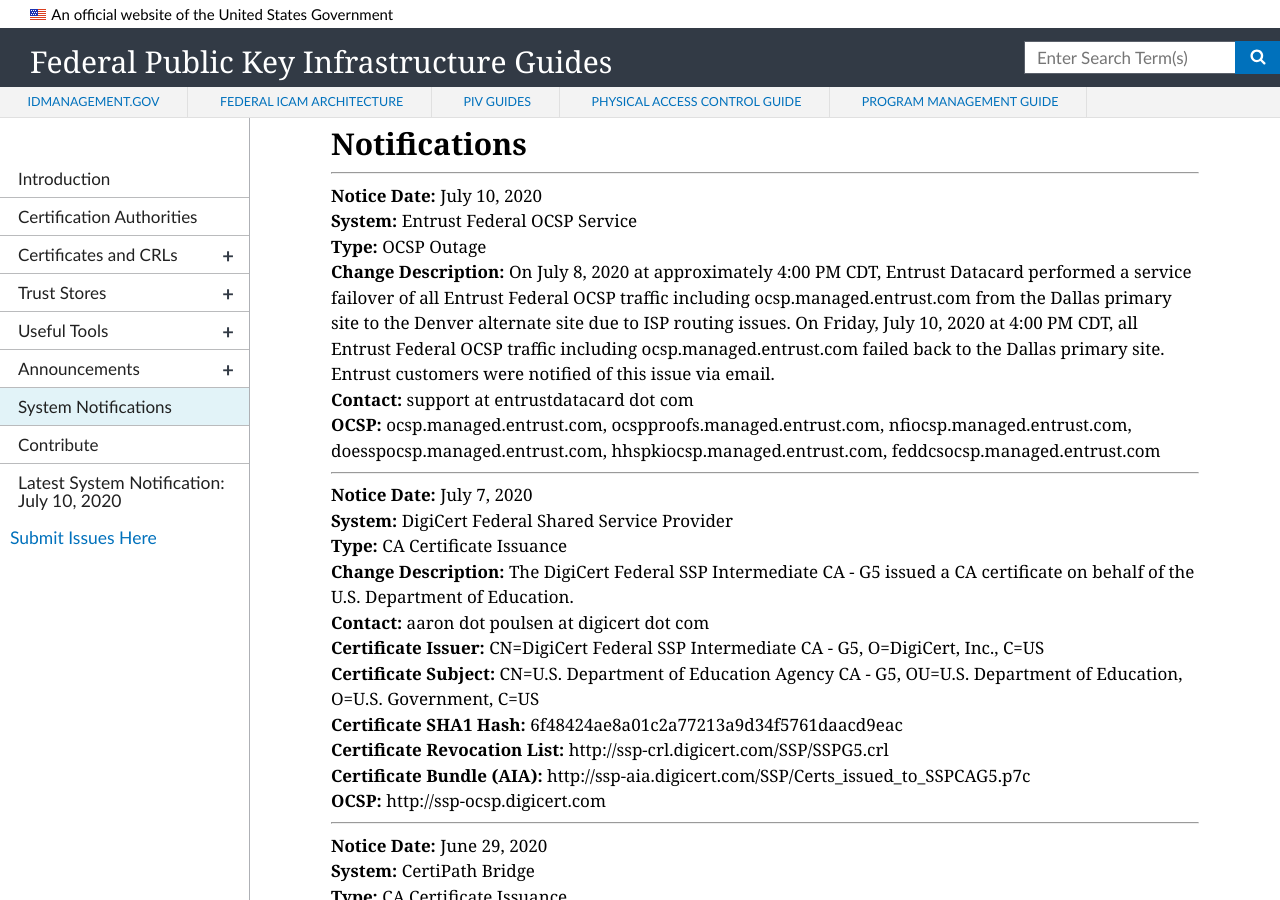
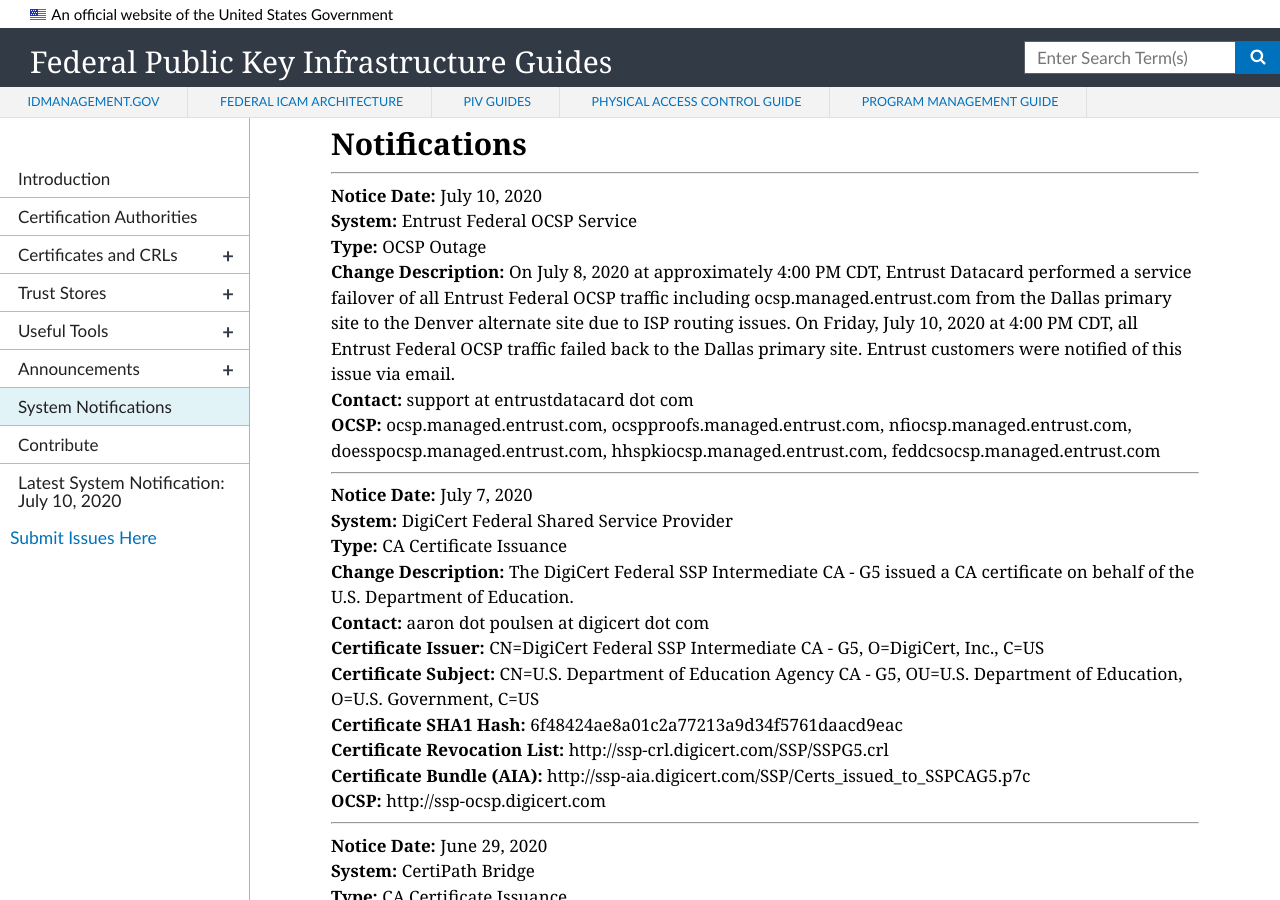
Before and after one commit to GSA/fpki-guides, a Jekyll site: the page built from pages/fpki_notifications.md, in a window 1280 px wide and 900 px high, scrolled down 748 px. Built offline with Jekyll 4.4.1, drawn with Linux system fonts in a browser that asks for light colours; nearby versions of some CDN libraries.

Commit message:
Update notifications.yml

```diff
--- a/_data/notifications.yml
+++ b/_data/notifications.yml
@@ -2612,7 +2612,7 @@
 - notice_date: July 10, 2020
   change_type: OCSP Outage
   system: Entrust Federal OCSP Service
-  change_description: On July 8, 2020 at approximately 4:00 PM CDT, Entrust Datacard performed a service failover of all Entrust Federal OCSP traffic including ocsp.managed.entrust.com from the Dallas primary site to the Denver alternate site due to ISP routing issues.  On Friday, July 10, 2020 at 4:00 PM CDT, all Entrust Federal OCSP traffic including ocsp.managed.entrust.com failed back to the Dallas primary site. Entrust customers were notified of this issue via email.
+  change_description: On July 8, 2020 at approximately 4:00 PM CDT, Entrust Datacard performed a service failover of all Entrust Federal OCSP traffic including ocsp.managed.entrust.com from the Dallas primary site to the Denver alternate site due to ISP routing issues.  On Friday, July 10, 2020 at 4:00 PM CDT, all Entrust Federal OCSP traffic failed back to the Dallas primary site. Entrust customers were notified of this issue via email.
   contact: support at entrustdatacard dot com
   ocsp_uri: ocsp.managed.entrust.com, ocspproofs.managed.entrust.com, nfiocsp.managed.entrust.com, doesspocsp.managed.entrust.com, hhspkiocsp.managed.entrust.com, feddcsocsp.managed.entrust.com
 
```
